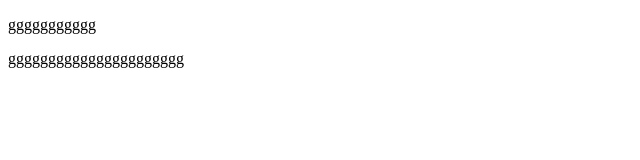
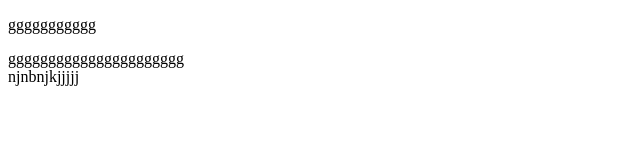
Before and after one commit to nasibeh1126/project3, a plain HTML site: page index.html in a window 1280 px wide. Shown: the whole page, without its empty margins (0-640 px from the left). Drawn offline with Linux system fonts and the light colour scheme.

Commit message:
Update index.html

```diff
--- a/index.html
+++ b/index.html
@@ -8,5 +8,8 @@
     <body>
         <p>ggggggggggg</p>
         <header>gggggggggggggggggggggg</header>
+        <footer>
+            njnbnjkjjjjj
+        </footer>
     </body>
     </html>
```
